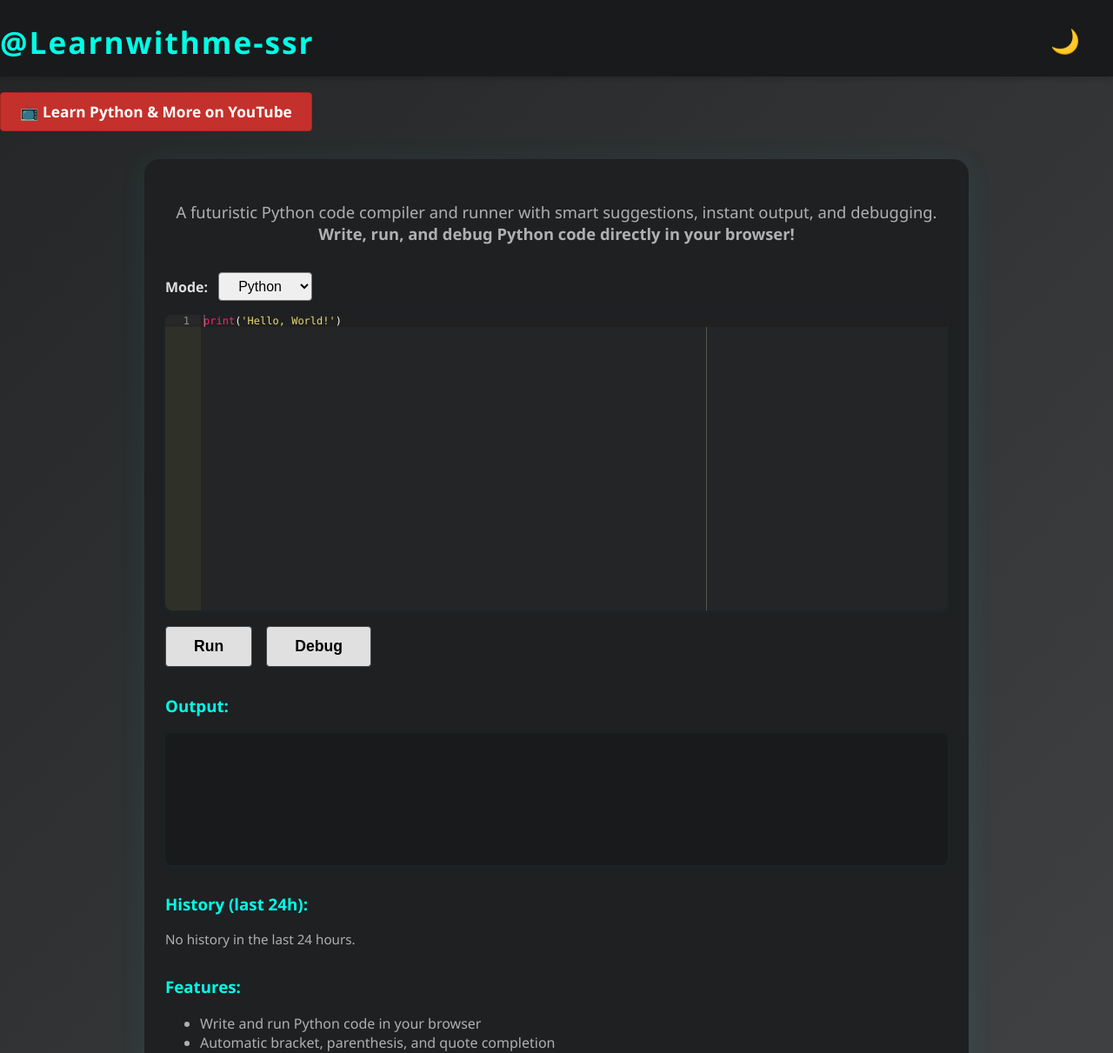
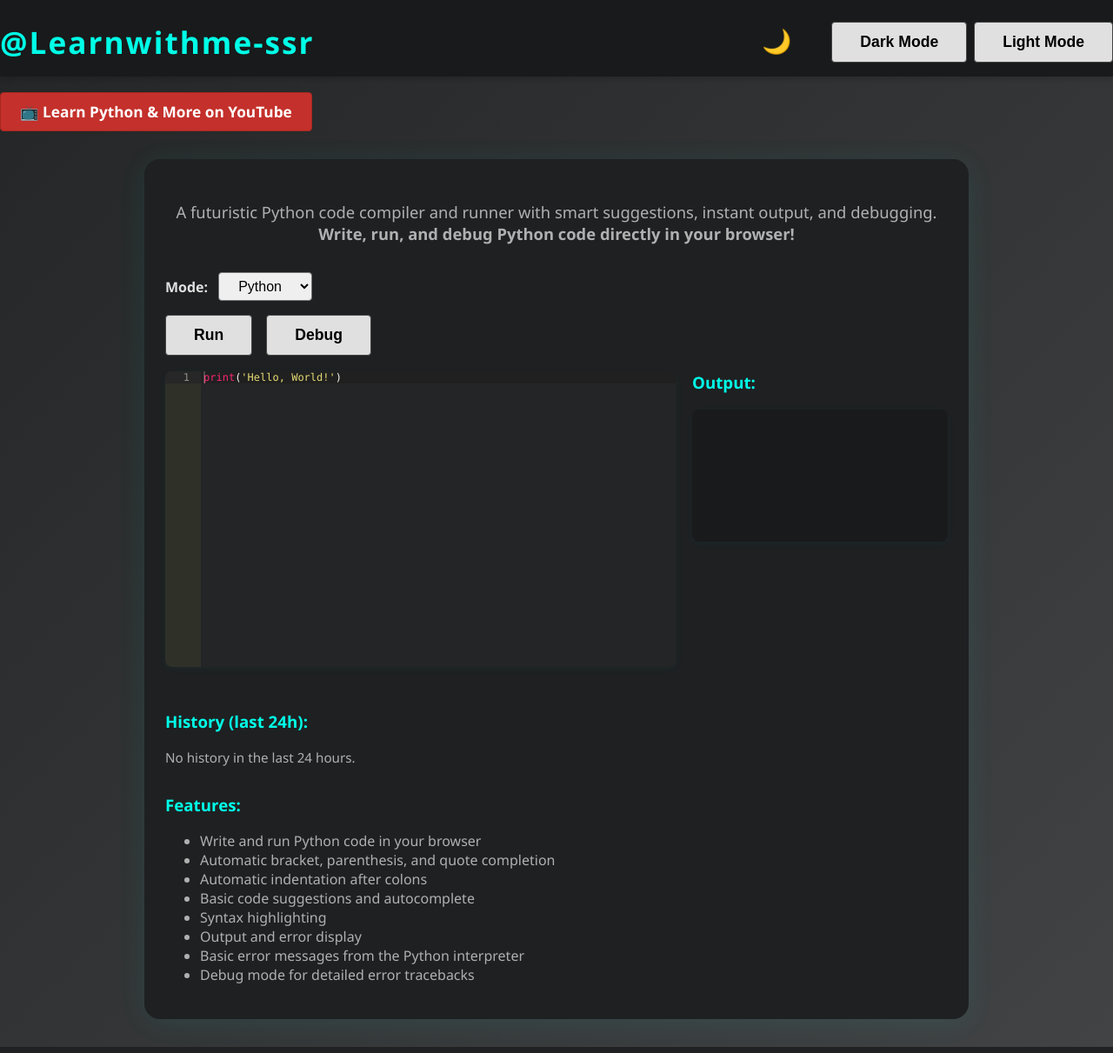
Before and after one commit to saisrinivas194/compiler, a Flask app: page / in a window 1280 px wide. Shown: the top 1211 px of the page at 87% size. Run offline with Flask 3, Linux system fonts and the light colour scheme; some libraries are stand-ins or nearby versions.

Commit message:
added layout changes

```diff
--- a/static/main.js
+++ b/static/main.js
@@ -18,6 +18,8 @@ const outputDiv = document.getElementById('output');
 const themeToggle = document.getElementById('theme-toggle');
 const themeIcon = document.getElementById('theme-icon');
 const modeSelect = document.getElementById('mode-select');
+const darkModeBtn = document.getElementById('dark-mode-btn');
+const lightModeBtn = document.getElementById('light-mode-btn');
 let isClassicDark = false;
 let currentMode = 'python';
 
@@ -144,6 +146,16 @@ async function runCode(debug = false) {
 
 runBtn.addEventListener('click', () => runCode(false));
 debugBtn.addEventListener('click', () => runCode(true));
+
+// Add Shift+Enter to run code
+editor.commands.addCommand({
+    name: 'runOnShiftEnter',
+    bindKey: { win: 'Shift-Enter', mac: 'Shift-Enter' },
+    exec: function() {
+        runCode(false);
+    },
+    readOnly: false
+});
 
 // Custom completer using backend /suggest endpoint
 const customCompleter = {
@@ -560,3 +572,18 @@ themeToggle.addEventListener('click', () => {
     isClassicDark = !isClassicDark;
     setClassicTheme(isClassicDark);
 });
+
+// Dark Mode button
+if (darkModeBtn) {
+    darkModeBtn.addEventListener('click', () => {
+        isClassicDark = true;
+        setClassicTheme(true);
+    });
+}
+// Light Mode button
+if (lightModeBtn) {
+    lightModeBtn.addEventListener('click', () => {
+        isClassicDark = false;
+        setClassicTheme(false);
+    });
+}
--- a/templates/index.html
+++ b/templates/index.html
@@ -195,6 +195,43 @@
             color: #fff200;
             border-color: #c4302b;
         }
+
+        .futurist-btn.theme-mode {
+            margin-left: 8px;
+        }
+
+        /* Add layout for side-by-side editor and output */
+        .editor-output-row {
+            display: flex;
+            gap: 18px;
+            align-items: flex-start;
+        }
+        .editor-col {
+            flex: 2 1 0;
+            min-width: 0;
+        }
+        .output-col {
+            flex: 1 1 0;
+            min-width: 220px;
+            max-width: 350px;
+        }
+        .output-col h3 {
+            margin-top: 0;
+        }
+        .mode-select-row {
+            margin-bottom: 16px;
+            display: flex;
+            gap: 12px;
+            align-items: center;
+        }
+        .mode-select {
+            padding: 6px 18px;
+            font-size: 1rem;
+            border-radius: 4px;
+        }
+        .mode-label {
+            font-weight: 600;
+        }
     </style>
 </head>
 <body>
@@ -203,6 +240,8 @@
         <button id="theme-toggle" class="theme-toggle-btn" title="Toggle theme">
             <span id="theme-icon">🌙</span>
         </button>
+        <button id="dark-mode-btn" class="futurist-btn theme-mode">Dark Mode</button>
+        <button id="light-mode-btn" class="futurist-btn theme-mode">Light Mode</button>
     </div>
     <a href="https://www.youtube.com/@Learnwithme-ssr" target="_blank" rel="noopener" class="yt-badge">📺 Learn Python & More on YouTube</a>
     <div class="container">
@@ -210,20 +249,24 @@
             A futuristic Python code compiler and runner with smart suggestions, instant output, and debugging.<br>
             <b>Write, run, and debug Python code directly in your browser!</b>
         </div>
-        <div style="margin-bottom: 16px; display: flex; gap: 12px; align-items: center;">
-            <label for="mode-select" style="font-weight:600;">Mode:</label>
-            <select id="mode-select" style="padding:6px 18px; font-size:1rem; border-radius:4px;">
+        <div class="mode-select-row">
+            <label for="mode-select" class="mode-label">Mode:</label>
+            <select id="mode-select" class="mode-select">
                 <option value="python">Python</option>
                 <option value="sql">SQL</option>
             </select>
         </div>
-        <div id="editor">print('Hello, World!')</div>
         <div class="btn-row">
             <button id="run-btn" class="futurist-btn">Run</button>
             <button id="debug-btn" class="futurist-btn">Debug</button>
         </div>
-        <h3>Output:</h3>
-        <div id="output"></div>
+        <div class="editor-output-row">
+            <div id="editor" class="editor-col">print('Hello, World!')</div>
+            <div class="output-col">
+                <h3>Output:</h3>
+                <div id="output"></div>
+            </div>
+        </div>
         <h3>History (last 24h):</h3>
         <div id="history-list"></div>
         <h3>Features:</h3>
```
